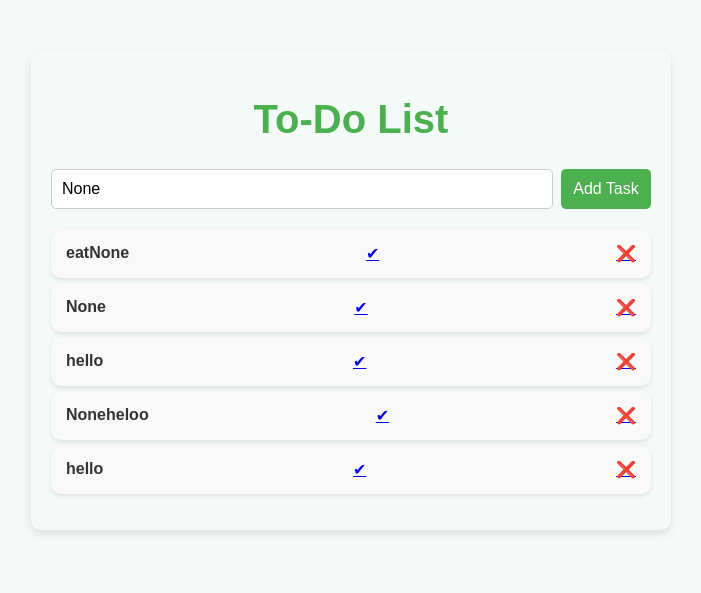
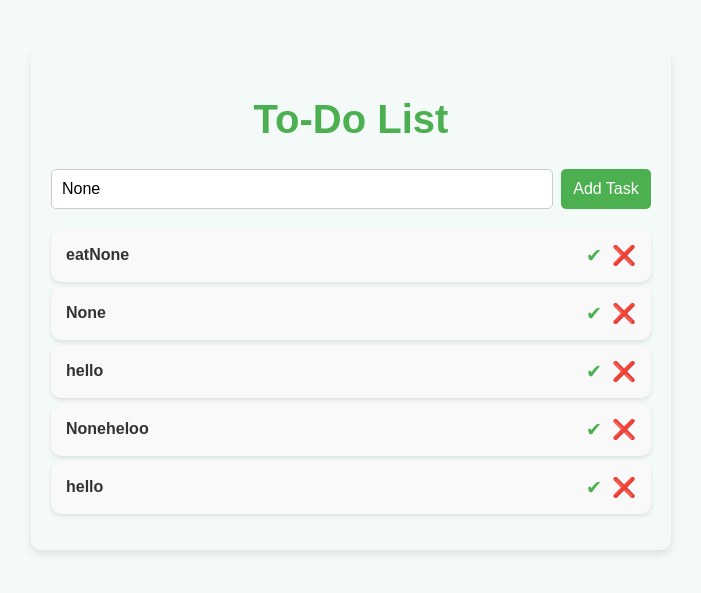
Before and after one commit to Rohit0414/odoo, a Django app: page / in a window 1280 px wide. Shown: the top 593 px of the page, without its empty margins (289-990 px from the left). Run offline with Django 5.2, Linux system fonts and the light colour scheme; data comes from the database, SQL or seed files in the repository; both versions use the stored data as it was after the commit.

Commit message:
To_do_list

```diff
--- a/myapp/templates/myapp/home.html
+++ b/myapp/templates/myapp/home.html
@@ -23,11 +23,12 @@
                 {% if task.due_date %}
                     <p>Due: {{ task.due_date }}</p>
                 {% endif %}
-                <a href="{% url 'task_update' task.id %}">✔</a>
-                <a href="{% url 'task_delete' task.id %}">❌</a>
+                <div class="actions">
+                    <a href="{% url 'task_update' task.id %}">✔</a>
+                    <a href="{% url 'task_delete' task.id %}" onclick="return confirm('Are you sure you want to delete this task?');">❌</a>
+                </div>
             </li>
         {% endfor %}
     </ul>
-
 </body>
 </html>
--- a/static/styles.css
+++ b/static/styles.css
@@ -82,6 +82,7 @@
 
 .actions {
     display: flex;
+    justify-content:center;
     gap: 10px;
 }
 
```
Also changed, not shown: db.sqlite3.
